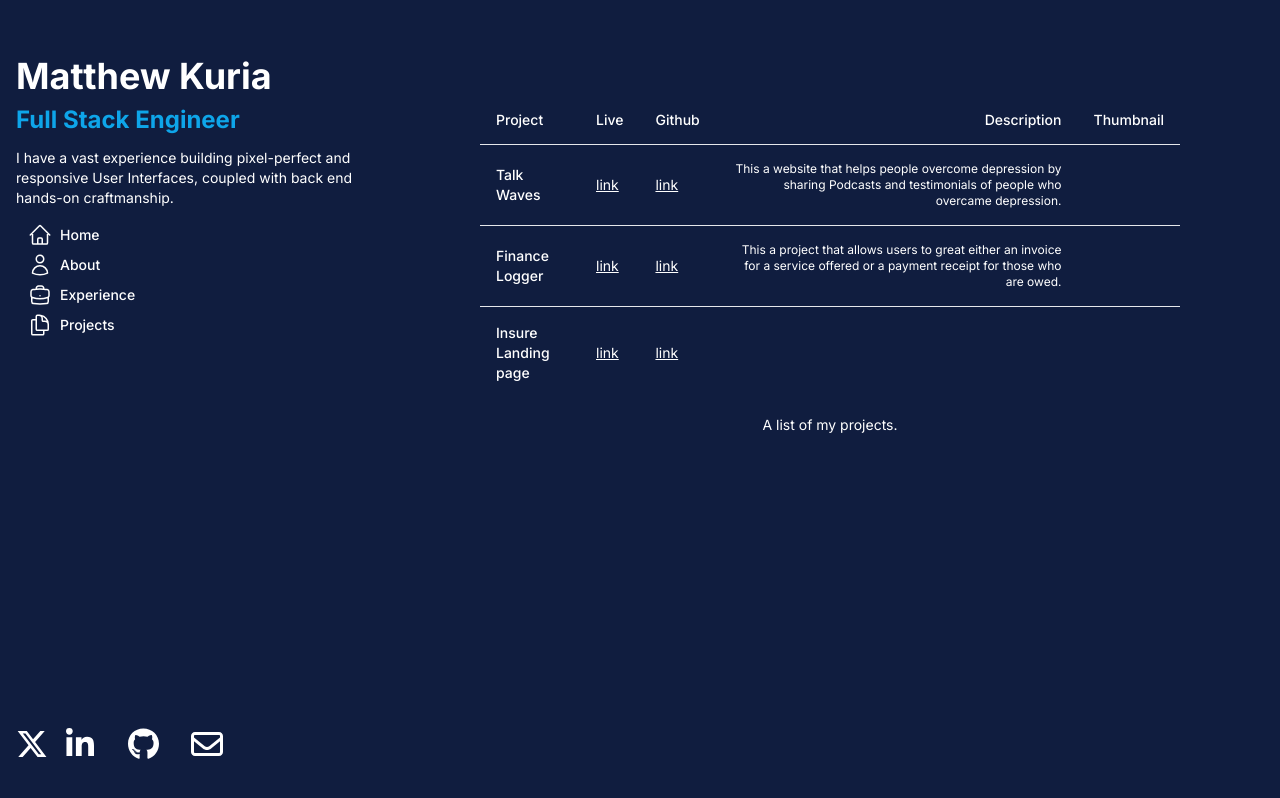
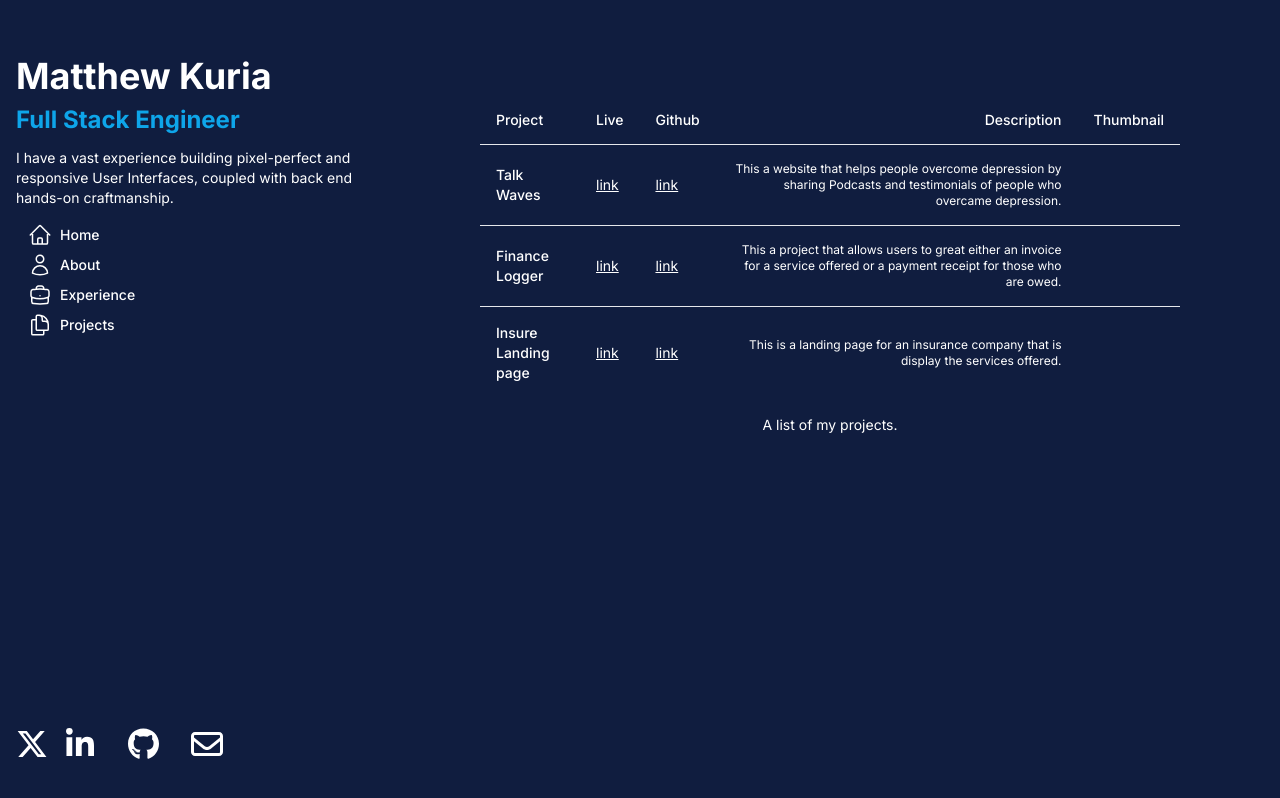
Before and after one commit to matthewkuria/myportifolio, a Next.js app: page /projects in a window 1280 px wide. Built offline with nearby package versions, Linux system fonts and the light colour scheme.

Commit message:
Add the insure project description

```diff
--- a/app/projects/page.tsx
+++ b/app/projects/page.tsx
@@ -18,8 +18,8 @@ const projects = [
     {
         project: "Insure Landing page",
         live: "https://hotfix-insure.netlify.app/",
-        github: "",
-        description:""
+        github: "https://github.com/matthewkuria/z-Insure",
+        description:"This is a landing page for an insurance company that is display the services offered."
     }
 
 ]
```
